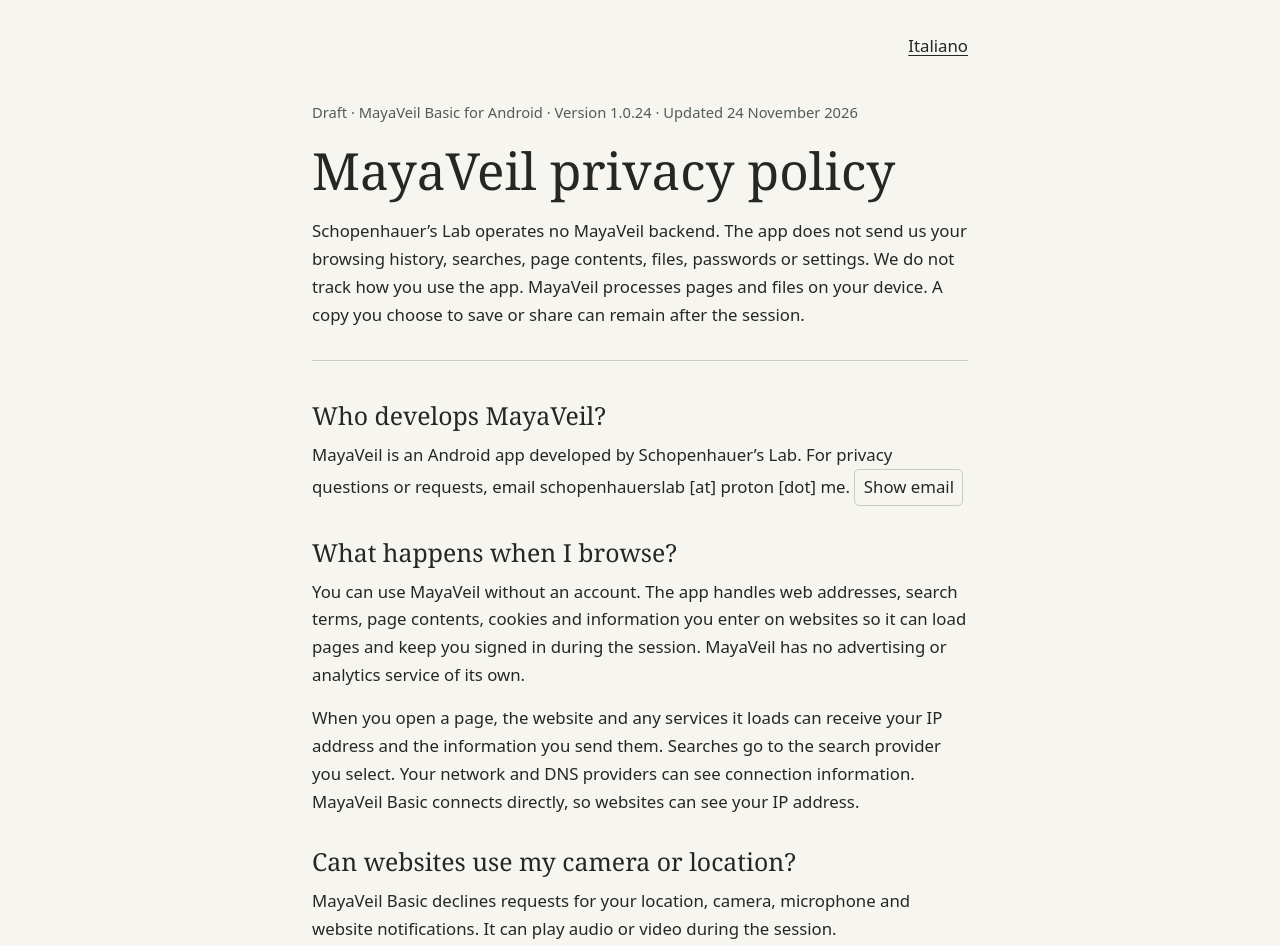
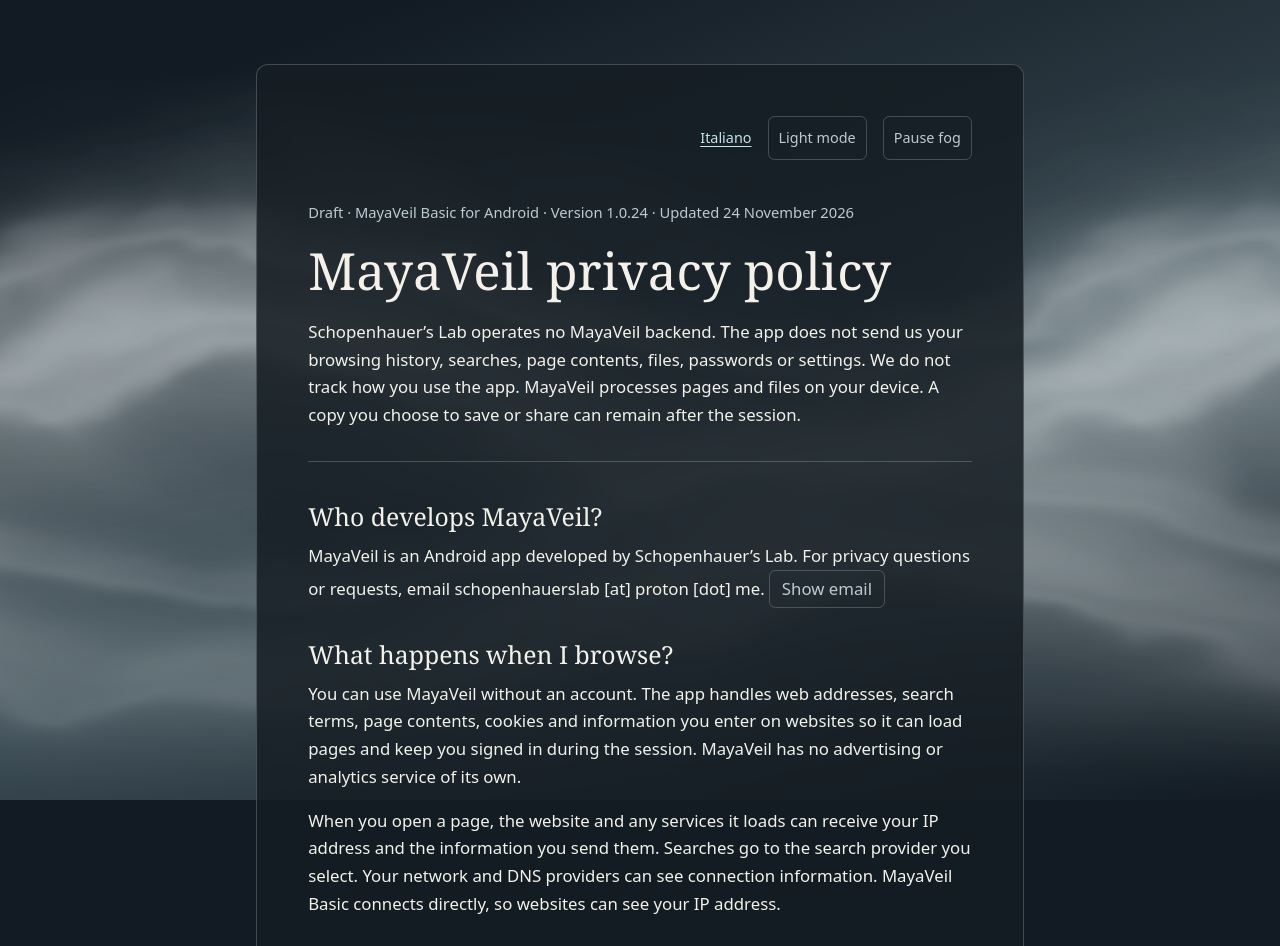
Before and after one commit to wain10/mayaveil-privacy, a plain HTML site: page index.html in a window 1280 px wide. Shown: the top 946 px of the page. Drawn offline with Linux system fonts and the light colour scheme.

Commit message:
Add wind-driven mist and accessible dark and light policy themes

```diff
--- /dev/null
+++ b/appearance.js
@@ -0,0 +1,27 @@
+// Keep appearance choices within the current tab. Storage may be disabled.
+(() => {
+  const page = document.documentElement;
+  function apply(name, enabled) {
+    page.dataset[name] = String(enabled);
+    const button = document.getElementById(name);
+    if (button) button.setAttribute("aria-pressed", String(enabled));
+  }
+  for (const name of ["theme", "pause"]) {
+    let enabled = false;
+    try { enabled = sessionStorage.getItem("mayaveil-" + name) === "true"; } catch {}
+    apply(name, enabled);
+  }
+  document.addEventListener("DOMContentLoaded", () => {
+    for (const name of ["theme", "pause"]) {
+      const button = document.getElementById(name);
+      button.hidden = false;
+      apply(name, page.dataset[name] === "true");
+      button.addEventListener("click", () => {
+        const enabled = page.dataset[name] !== "true";
+        apply(name, enabled);
+        try { sessionStorage.setItem("mayaveil-" + name, String(enabled)); } catch {}
+      });
+    }
+    page.classList.add("motion-ready");
+  });
+})();
--- a/index.html
+++ b/index.html
@@ -5,12 +5,18 @@
   <meta name="viewport" content="width=device-width, initial-scale=1">
   <title>MayaVeil privacy policy</title>
   <link rel="alternate" hreflang="it" href="it.html">
+  <script src="appearance.js"></script>
   <script defer src="contact.js"></script>
   <link rel="stylesheet" href="policy.css">
 </head>
 <body>
+<div class="mist" aria-hidden="true"></div>
 <main>
-  <nav aria-label="Language"><a lang="it" hreflang="it" href="it.html">Italiano</a></nav>
+  <nav aria-label="Page controls">
+    <a lang="it" hreflang="it" href="it.html">Italiano</a>
+    <button hidden id="theme" type="button" aria-pressed="false">Light mode</button>
+    <button hidden id="pause" type="button" aria-pressed="false">Pause fog</button>
+  </nav>
   <header>
     <p class="meta">Draft · MayaVeil Basic for Android · Version 1.0.24 · Updated 24 November 2026</p>
     <h1>MayaVeil privacy policy</h1>
--- a/policy.css
+++ b/policy.css
@@ -1,19 +1,85 @@
-:root { color-scheme: light dark; --paper: #f7f5f0; --ink: #252725; --secondary: #525c57; --rule: #c9ccc5; }
-@media (prefers-color-scheme: dark) {
-  :root { --paper: #1b1d1c; --ink: #f0eee8; --secondary: #b6c0b9; --rule: #484f49; }
+:root {
+  color-scheme: dark;
+  --sky: #121b23;
+  --horizon: #374750;
+  --paper: rgba(22, 30, 36, .86);
+  --ink: #f3f1e9;
+  --secondary: #bccbd0;
+  --rule: rgba(183, 199, 205, .28);
+  --accent: #c3e4eb;
+  --vapor: #f1f8f9;
+}
+:root[data-theme="true"] {
+  color-scheme: light;
+  --sky: #a7b7bd;
+  --horizon: #dae0df;
+  --paper: rgba(250, 249, 242, .88);
+  --ink: #202b30;
+  --secondary: #42575f;
+  --rule: rgba(64, 86, 93, .26);
+  --accent: #215563;
+  --vapor: white;
 }
 * { box-sizing: border-box; }
-body { margin: 0; background: var(--paper); color: var(--ink); font: 1.05rem/1.65 system-ui, sans-serif; }
-main { max-width: 47rem; margin: auto; padding: 2rem clamp(1.25rem, 5vw, 3rem) 4rem; overflow-wrap: anywhere; }
-nav { text-align: end; }
-a { color: inherit; text-underline-offset: .2em; }
-a:focus-visible { outline: 2px solid currentColor; outline-offset: 4px; }
+body {
+  margin: 0; background: var(--sky); color: var(--ink);
+  font: 1.05rem/1.65 system-ui, sans-serif;
+  isolation: isolate;
+}
+.mist {
+  position: fixed; inset: 0; overflow: hidden; z-index: -1; pointer-events: none;
+  background: linear-gradient(160deg, var(--sky) 12%, var(--horizon) 58%, var(--sky));
+}
+.mist::before, .mist::after {
+  content: ""; position: absolute; inset: -10% -50%;
+  background: var(--vapor);
+  --tile: clamp(640px, 85vw, 1440px);
+  mask: url("wind-mist.png") 0 34% / var(--tile) 62% repeat-x;
+  -webkit-mask: url("wind-mist.png") 0 34% / var(--tile) 62% repeat-x;
+  opacity: .8;
+}
+.mist::after {
+  --tile: clamp(760px, 105vw, 1600px);
+  mask-position: 0 96%; -webkit-mask-position: 0 96%;
+  opacity: .56;
+}
+@keyframes wind { to { transform: translateX(var(--tile)); } }
+@media (prefers-reduced-motion: no-preference) {
+  .motion-ready .mist::before, .motion-ready .mist::after {
+    left: calc(-1 * var(--tile)); right: 0;
+    animation: wind 92s linear infinite;
+  }
+  .motion-ready .mist::after { animation-duration: 138s; animation-delay: -65s; }
+  [data-pause="true"].motion-ready .mist::before,
+  [data-pause="true"].motion-ready .mist::after { animation-play-state: paused; }
+}
+main {
+  max-width: 48rem; margin: clamp(1rem, 5vw, 4rem) auto;
+  padding: clamp(1.25rem, 4vw, 3.2rem); background: var(--paper);
+  border: 1px solid var(--rule); border-radius: .75rem; overflow-wrap: anywhere;
+}
+nav { display: flex; justify-content: flex-end; gap: .3rem 1rem; align-items: center; flex-wrap: wrap; font-size: .9rem; }
+nav a, nav button { display: inline-flex; align-items: center; min-height: 44px; }
+nav button, #reveal-email {
+  font: inherit; color: var(--secondary); border: 1px solid var(--rule);
+  border-radius: .4rem; background: transparent; padding: .25em .7em; cursor: pointer;
+}
+nav button[aria-pressed="true"] { color: var(--ink); border-color: currentColor; }
+nav button[aria-pressed="true"]::before { content: "✓"; margin-inline-end: .4em; }
+[hidden] { display: none !important; }
+@media (prefers-reduced-motion: reduce) { #pause { display: none; } }
+a { color: var(--accent); text-underline-offset: .2em; }
+:focus-visible { outline: 2px solid currentColor; outline-offset: 3px; }
 header { margin: 2.5rem 0; border-bottom: 1px solid var(--rule); padding-bottom: 1rem; }
 h1, h2 { font-family: Georgia, serif; font-weight: normal; line-height: 1.2; text-wrap: balance; }
 h1 { margin: .2rem 0 1rem; font-size: clamp(2.15rem, 6vw, 3.2rem); }
 h2 { margin: 2rem 0 .65rem; font-size: 1.55rem; }
 p { margin: .55rem 0 1rem; }
 .meta { color: var(--secondary); font-size: .92rem; }
-
-#reveal-email { color: inherit; background: transparent; padding: .2em .5em; border: 1px solid var(--rule); border-radius: .3em; font: inherit; cursor: pointer; }
-#reveal-email:focus-visible { outline: 2px solid currentColor; outline-offset: 3px; }
+@media (max-width: 51rem) { main { margin-inline: clamp(.55rem, 2vw, 1.2rem); } }
+@media print {
+  :root, :root[data-theme="true"] { --ink: black; --secondary: #333; --accent: black; }
+  body, main { background: white; }
+  main { border: 0; margin: 0; max-width: none; padding: 0; }
+  .mist, nav, #reveal-email { display: none; }
+}
```
Also changed, not shown: it.html (+7 -1 lines), wind-mist.png (added).
